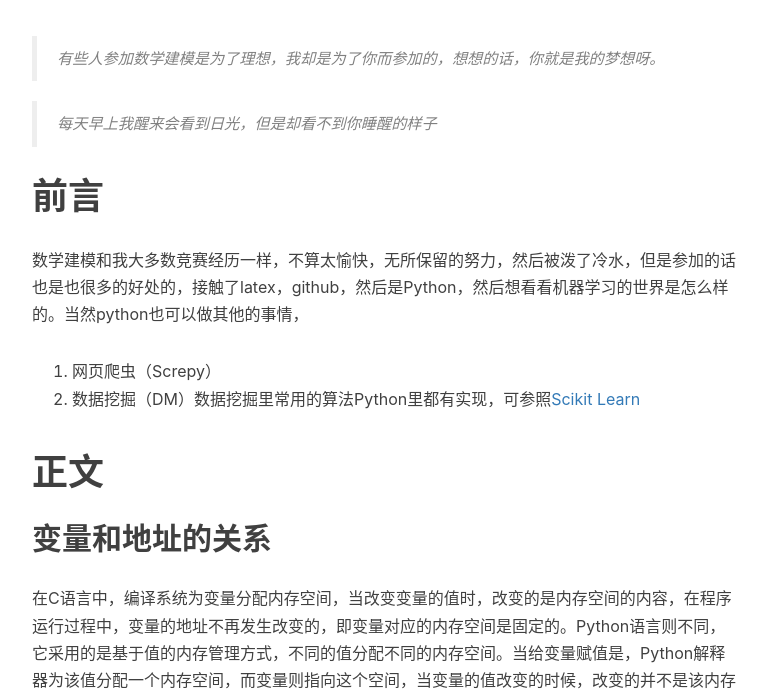
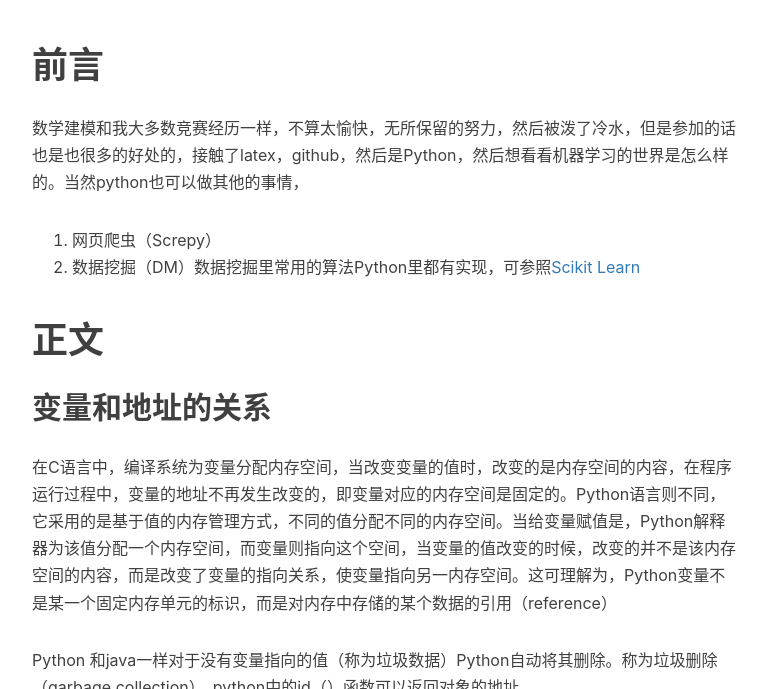
Before and after one commit to echosara/blog, a Jekyll site: the page built from _posts/2017-08-22-Python.markdown, in a window 1280 px wide and 900 px high, scrolled down 316 px, cut to the strip 211-900 px from the top of the window. Shown: the whole strip, without its empty margins (233-1000 px from the left). Built offline with Jekyll 4.4.1, drawn with Linux system fonts in a browser that asks for light colours; nearby versions of some CDN libraries; comment, search, counter and statistics services are not loaded.

Commit message:
Update 2017-08-22-Python.markdown

```diff
--- a/_posts/2017-08-22-Python.markdown
+++ b/_posts/2017-08-22-Python.markdown
@@ -11,10 +11,6 @@ tags:
 ---
 
 
-
- > 有些人参加数学建模是为了理想，我却是为了你而参加的，想想的话，你就是我的梦想呀。
-
-> 每天早上我醒来会看到日光，但是却看不到你睡醒的样子
 
 
 # 前言
```
